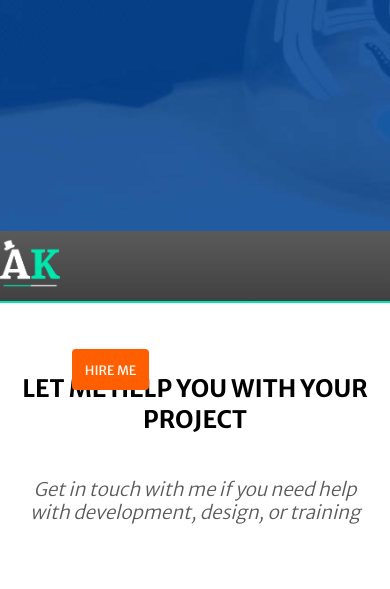
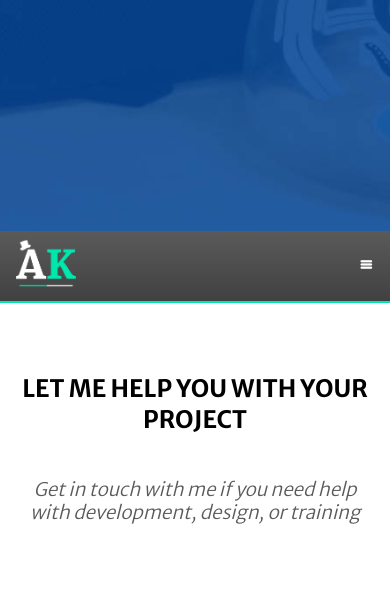
Before and after one commit to alkrauss48/thesocietea, a PHP site: page / in a window 390 px wide. Shown: the part 543-1132 px from the top of the page. Run offline with PHP 8.4, Linux system fonts and the light colour scheme.

Commit message:
Working on mobile nav

```diff
--- a/assets/js/sidr-custom.js
+++ b/assets/js/sidr-custom.js
@@ -1,8 +1,8 @@
 $(document).ready( function()	{
 
-  $('#responsive-menu-button').sidr({
+  $('#responsive-menu-icon').sidr({
     name: 'sidr-main',
-    source: '#normal-nav-wrapper',
+    source: '#navigation',
     side: 'right',
     onOpen:   function() { $('#responsive-menu-button').addClass('active-mobile'); },
     onClose:  function() { $('#responsive-menu-button').removeClass('active-mobile'); }
--- a/assets/sass/application.scss
+++ b/assets/sass/application.scss
@@ -3,7 +3,7 @@
 @import "susy";
 @import "partials/normalize";
 @import "partials/utilities";
-@import "jquery.sidr.light";
+@import "jquery.sidr.dark";
 @import "site-main-icons";
 @import "site-main-icons2";
 @import "screen";
--- a/assets/sass/screen.scss
+++ b/assets/sass/screen.scss
@@ -118,9 +118,11 @@ body > footer {
     border-top: 20px solid white;
   }
 }
+.nav-wrapper {
+  float: right;
+}
 
 .nav {
-  float: right;
   ul {
     margin-left: 0;
     list-style: none;
@@ -291,6 +293,20 @@ hr.header-hr {
         }
       }
     }
+  }
+}
+
+#navigation {
+  display: inline-block;
+  @media screen and (max-width: $first-breakpoint){
+    display: none;
+  }
+}
+
+#mobile-navigation {
+  display: none;
+  @media screen and (max-width: $first-breakpoint){
+    display: inline-block;
   }
 }
 
--- a/index.html
+++ b/index.html
@@ -40,8 +40,32 @@
     <!--[if lt IE 8]>
         <p class="browsehappy">You are using an <strong>outdated</strong> browser. Please <a href="http://browsehappy.com/">upgrade your browser</a> to improve your experience.</p>
     <![endif]-->
-    <div class="header-content-wrapper spanner"
-      >
+    <header class="spanner sticky">
+      <div class="container-padding">
+        <div class="container">
+          <a href="#"><img src="/assets/images/dist/ak_logo_trimmed.png" alt="" /></a>
+          <div class="nav-wrapper" id="navigation">
+            <nav class="nav">
+              <ul>
+                <li><a href="#">About</a></li>
+                <li><a href="#">Blog</a></li>
+                <li><a href="#">Projects</a></li>
+                <li><a href="#">Resume</a></li>
+                <li><a href="#" class="nav-call-action">Hire Me</a></li>
+              </ul>
+            </nav>
+          </div>
+          <div class="nav-wrapper" id="mobile-navigation">
+            <nav class="nav">
+              <ul>
+                <li><a class="icon2-list" id="responsive-menu-icon"></a></li>
+              </ul>
+            </nav>
+          </div>
+        </div>
+      </div>
+    </header>
+    <div class="header-content-wrapper spanner">
       <div class="header-text">
         <h2>Hi, I'm</h2>
         <h1>Aaron Krauss</h1>
@@ -55,20 +79,6 @@
         </ul>
       </div>
     </div>
-    <header class="spanner sticky">
-      <div class="container">
-        <a href="#"><img src="/assets/images/dist/ak_logo_trimmed.png" alt="" /></a>
-        <nav class="nav" id="main-nav">
-          <ul>
-            <li><a href="#">About</a></li>
-            <li><a href="#">Blog</a></li>
-            <li><a href="#">Projects</a></li>
-            <li><a href="#">Resume</a></li>
-            <li><a href="#" class="nav-call-action">Hire Me</a></li>
-          </ul>
-        </nav>
-      </div>
-    </header>
     <div class="home-content">
       <div class="container-padding">
         <h2>Let me help you with your project</h2>
```
Also changed, not shown: assets/sass/jquery.sidr.dark.scss (added, +1 -0 lines), assets/sass/jquery.sidr.light.scss (deleted, +0 -1 lines), assets/css/screen.css, assets/js/build/application.build.js, assets/js/min/scripts.min.js, 1 other file.
